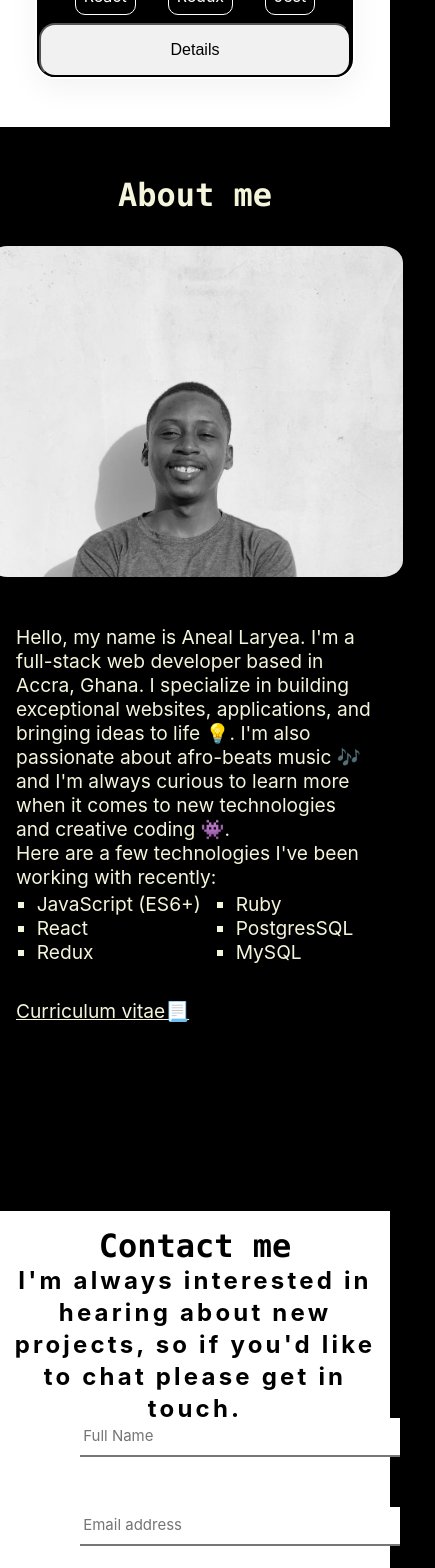
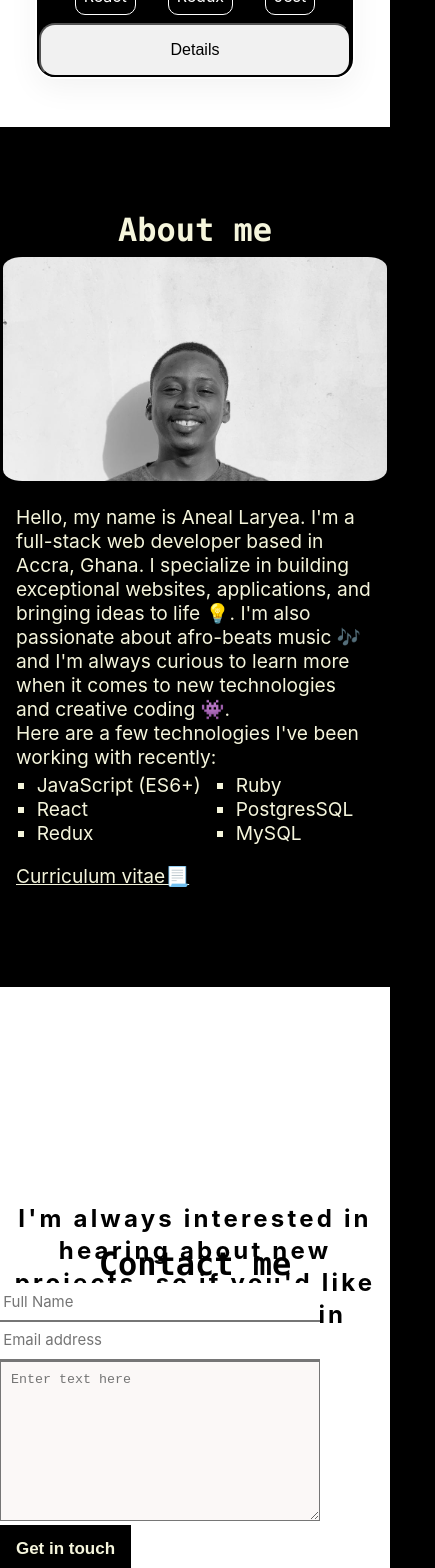
Before and after one commit to aneallaryea100/aneallaryea, a React (Create React App) app: page / in a window 390 px wide. Shown: the part 2320-3888 px from the top of the page, 435 px wide, since content can reach past the window. Built offline with nearby package versions, Linux system fonts and the light colour scheme.

Commit message:
fix about section on small screen

```diff
--- a/src/component/about/about.css
+++ b/src/component/about/about.css
@@ -20,11 +20,14 @@
     background-color: #000;
     color: beige;
     height: 100vh;
+    width: 100%;
+    /* display: flex;
+    align-items: center;
+    text-align: center; */
     display: flex;
+    justify-content: center;
     align-items: center;
-    text-align: center;
-    padding: 3rem 0rem;
-    margin: 0 auto;
+    flex-direction: row;
 }
 
 .aboutDescription {
@@ -125,7 +128,7 @@
     color: beige;
     text-align: left;
     width: 100%;
-    margin-top: 2rem;
+    margin: 2rem 0rem;
 }
 
 .ppp {
@@ -144,9 +147,10 @@
         display: flex;
         flex-direction: column;
         align-items: center;
-        text-align: center;
-        padding: 3rem 0rem;
-        margin: 0rem auto 15rem auto;
+        justify-content: center;
+        margin-top: 1rem;
+        /* padding: 3rem 0rem;
+        margin: 0rem auto 15rem auto; */
     }
 
     .aboutDescription {
@@ -162,6 +166,18 @@
         line-height: normal !important;
         animation: myaboutDescription 1s ease-in-out;
     }
+
+    .aboutPersonality {
+        width: 25rem;
+        height: 15rem;
+        padding: 0.5rem;
+        display: flex;
+        flex-direction: column;
+        align-items: center;
+        border-radius: 5rem;
+        animation: myaboutPersonality 1s ease-in-out;
+    }
+
 
     .amoutme {
         font-size: 5rem;
@@ -196,5 +212,15 @@
 
     .amoutmesmallscreen {
         display: block;
+        margin: 0rem;
+    }
+
+    .cvlink {
+        color: beige;
+        text-align: left;
+        width: 100%;
+        margin: 1rem 0rem;
+        /* margin-top: 2rem; */
+        /* margin-bottom: 2rem; */
     }
 }
--- a/src/component/contact/contact.css
+++ b/src/component/contact/contact.css
@@ -1,20 +1,26 @@
 .contactContainer {
     background-color: #fff;
     height: 100vh;
-    padding: 5rem 0;
+    width: 100%;
+    display: flex;
+    justify-content: center;
+    align-items: center;
+    flex-direction: column;
+
+    /* padding: 5rem 0; */
 }
 
 .contacthead {
     /* margin: 1rem 2rem; */
-    color: #000;
-    font-size: 5rem;
-    font-weight: 600;
+    /* color: #000;
+    font-size: 3.5rem;
+    font-weight: 600; */
     /* margin: 1rem 0rem 0rem 3rem; */
-    width: 100%;
+    /* width: 100%;
     display: flex;
     justify-content: center;
     align-items: center;
-    text-align: center;
+    text-align: center; */
 }
 
 .sec-form {
@@ -27,14 +33,15 @@
   .hold-form {
     display: flex;
     justify-content: space-around;
-    margin: 5rem 0rem 0rem 0rem;
-    width: 100%;
+    /* margin: 5rem 0rem 0rem 0rem; */
+    /* width: 100%; */
+    /* margin: 2rem 0rem; */
   }
 
   .context {
-    margin-bottom: 73px;
-    width: 40%;
-    height: 25rem;
+    /* margin-bottom: 73px; */
+    /* width: 40%;
+    height: 20rem; */
     display: flex;
     flex-direction: column;
     justify-content: center;
@@ -47,7 +54,7 @@
     /* flex-direction: column; */
     justify-content: flex-start;
     align-items: center;
-    margin-left: 5rem;
+    /* margin-left: 5rem; */
   }
 
 
@@ -56,9 +63,9 @@
   }
 
   .fotext {
-    font-size: 4rem;
+    /* font-size: 4rem;
     font-weight: 700;
-    line-height: 5rem;
+    line-height: 5rem; */
     letter-spacing: 0.1rem;
     text-align: center;
     color: black;
@@ -67,7 +74,7 @@
   .fmlist {
     display: flex;
     flex-direction: column;
-    gap: 50px;
+    /* gap: 50px; */
   }
 
   input {
```
